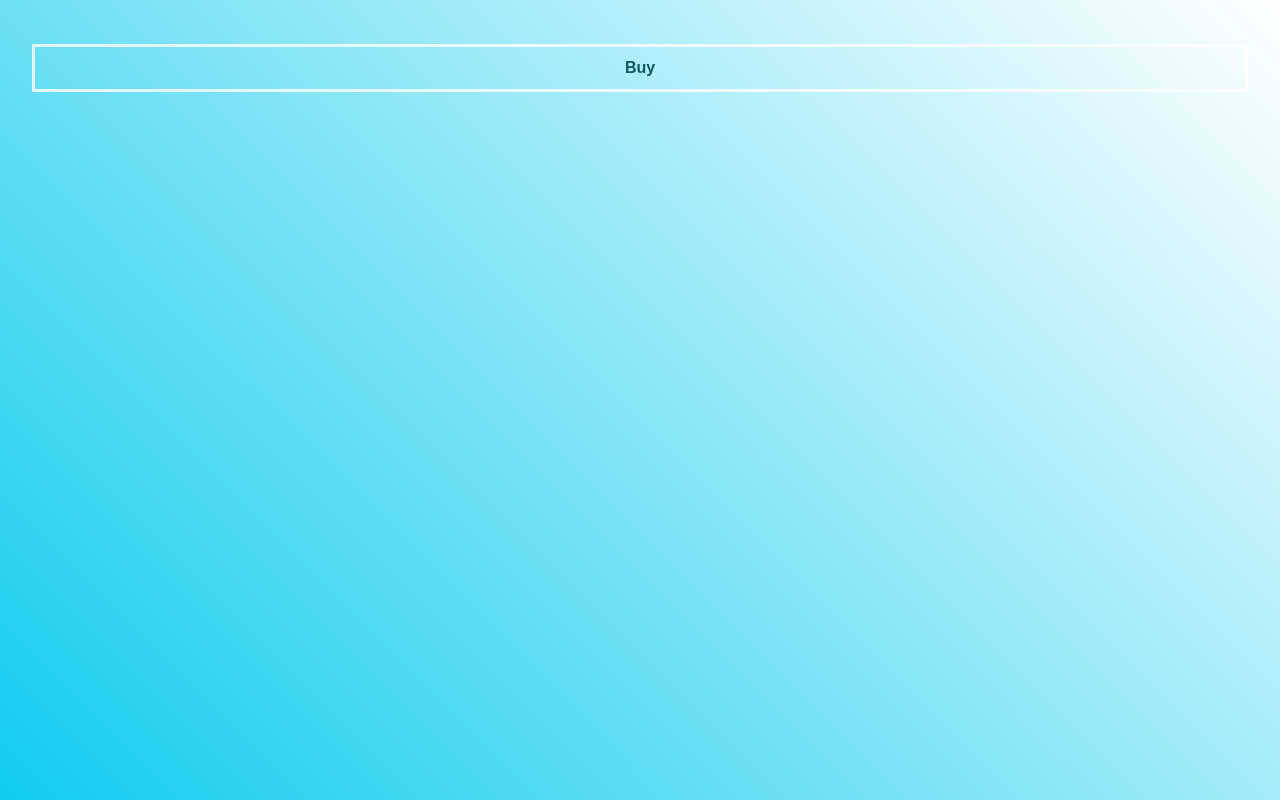
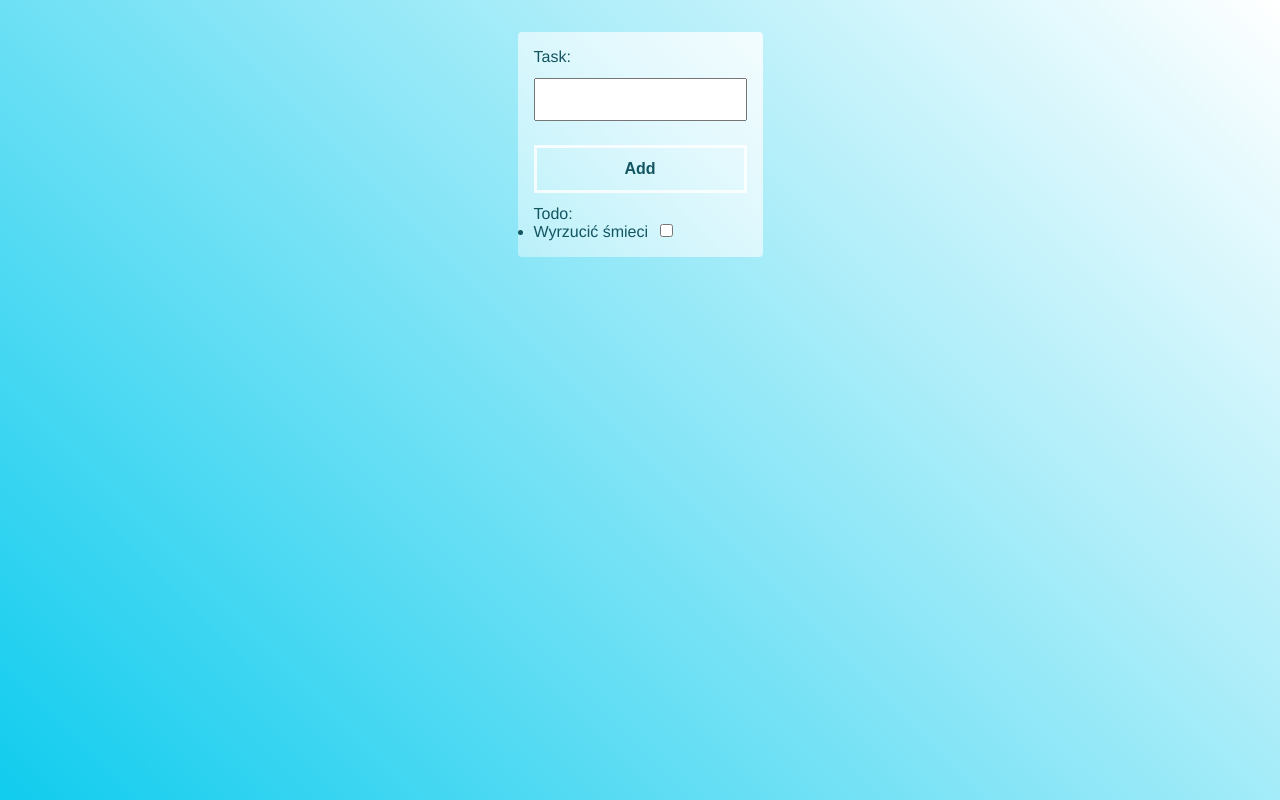
Before and after one commit to Grzegorz1992/TSTodo, a website: page index.html in a window 1280 px wide. Drawn offline with Linux system fonts and the light colour scheme.

Commit message:
created html structure

```diff
--- a/index.html
+++ b/index.html
@@ -4,10 +4,21 @@
 		<meta charset="UTF-8" />
 		<meta name="viewport" content="width=device-width, initial-scale=1.0" />
 		<title>TypeScript</title>
-		<link rel="stylesheet" href="style.css">
+		<link rel="stylesheet" href="style.css" />
 	</head>
 	<body>
-		<button>Buy</button>
+		<form class="container" autocomplete="off">
+			<label for="name">Task:</label>
+			<input type="text" id="name" />
+			<button>Add</button>
+			<p>Todo:</p>
+			<ul class="tasks">
+				<li>
+					<label for="task-1">Wyrzucić śmieci</label>
+					<input type="checkbox" id="task-1" name="Wyrzucić śmieci" />
+				</li>
+			</ul>
+		</form>
 		<script src="dist/app.js"></script>
 	</body>
 </html>
```
